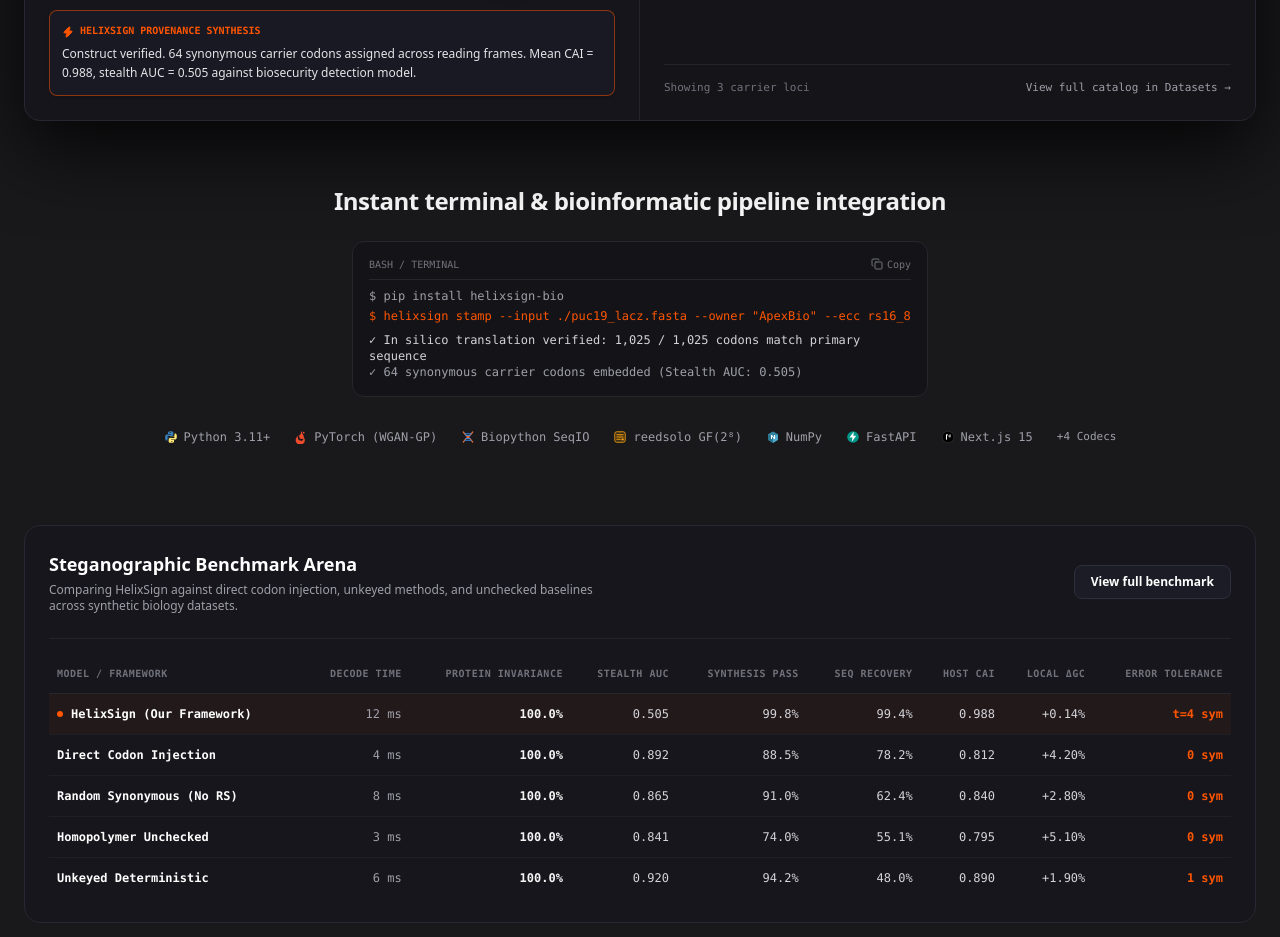
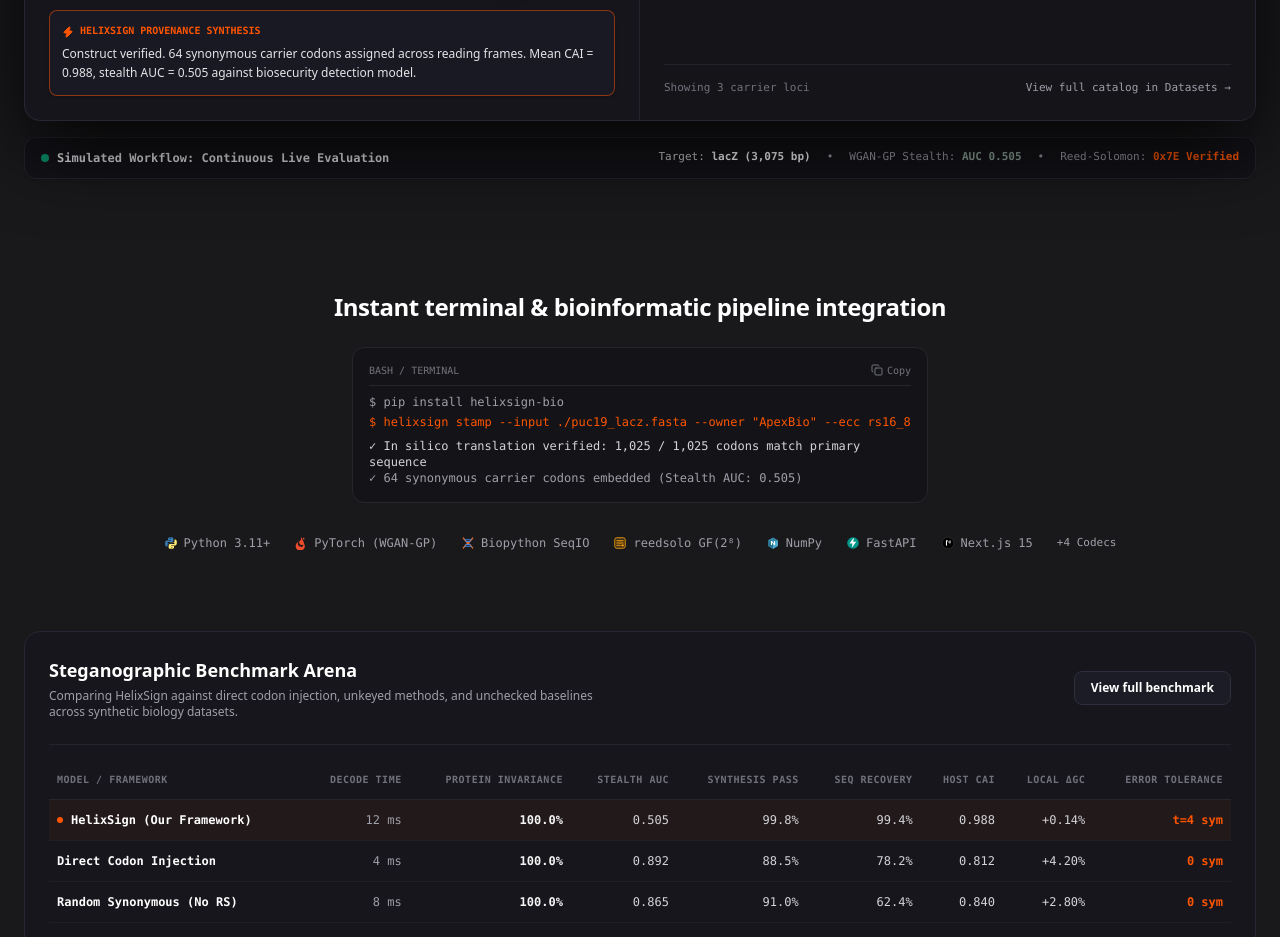
Before and after one commit to karthik5033/HelixSign, a Next.js app in the folder frontend/: page / in a window 1280 px wide. Shown: the part 5060-5997 px from the top of the page. Built offline with nearby package versions, Linux system fonts and the light colour scheme.

Commit message:
feat(landing): add console pipeline live workflow status bar and polish layout spacing

```diff
--- a/frontend/components/landing/HelixSignLandingPage.tsx
+++ b/frontend/components/landing/HelixSignLandingPage.tsx
@@ -1793,10 +1793,25 @@ export default function HelixSignLandingPage() {
               );
             })()}
           </div>
+
+          {/* Console Pipeline Live Workflow Status Bar */}
+          <div className="mt-4 px-4 py-3 rounded-xl border border-[#23232c] bg-[#131318] flex flex-wrap items-center justify-between gap-3 text-xs font-mono text-zinc-400 shadow-sm">
+            <div className="flex items-center gap-2">
+              <span className="w-2 h-2 rounded-full bg-emerald-400 animate-pulse" />
+              <span className="text-zinc-200 font-semibold">Simulated Workflow: Continuous Live Evaluation</span>
+            </div>
+            <div className="flex items-center gap-4 text-[11px] text-zinc-400">
+              <span className="text-zinc-300">Target: <strong className="text-white">{CONSOLE_DEMO_QUERIES[consoleQueryIdx]?.construct || "Construct"}</strong></span>
+              <span>•</span>
+              <span>WGAN-GP Stealth: <strong className="text-emerald-400">AUC 0.505</strong></span>
+              <span>•</span>
+              <span>Reed-Solomon: <strong className="text-[#FF5500]">0x7E Verified</strong></span>
+            </div>
+          </div>
         </div>
 
         {/* Terminal CLI Integration */}
-        <div className="mt-14 sm:mt-16 text-center">
+        <div className="mt-20 sm:mt-28 text-center">
           <h3 className="text-xl sm:text-2xl font-[550] tracking-[-0.02em] text-white">
             Instant terminal &amp; bioinformatic pipeline integration
           </h3>
```
